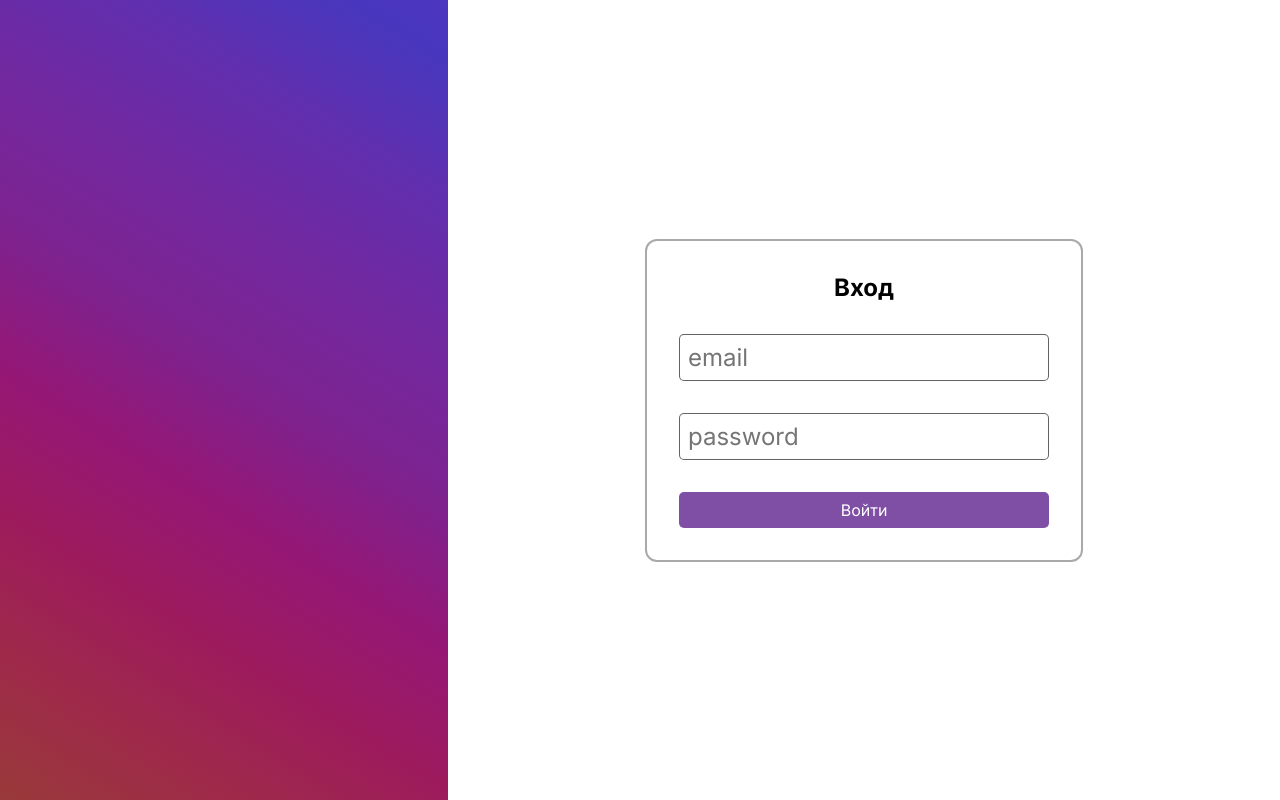
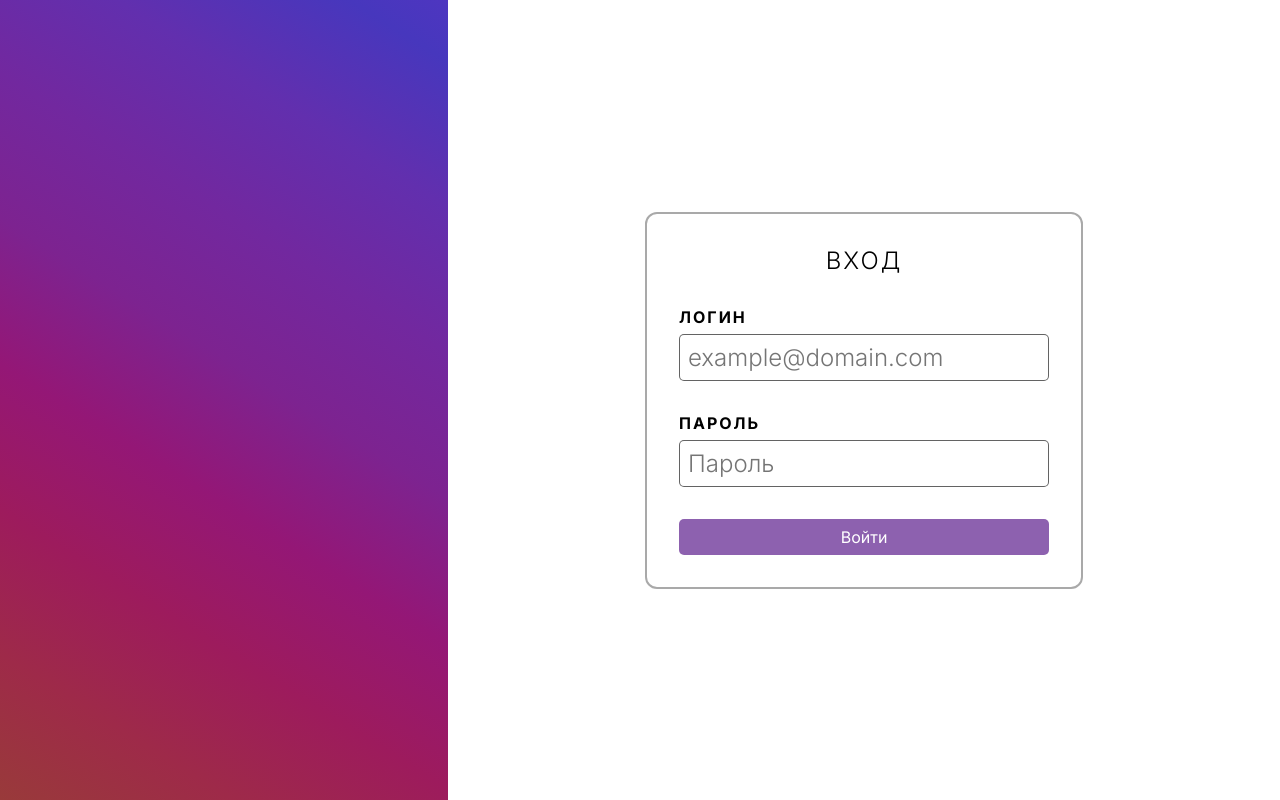
Before and after one commit to Zmrts/cook, a React (Create React App) app: page /login in a window 1280 px wide. Built offline with nearby package versions, Linux system fonts and the light colour scheme; no server answers.

Commit message:
try/catch errors

```diff
--- a/src/App.jsx
+++ b/src/App.jsx
@@ -18,9 +18,7 @@ function App() {
 
 
 
-  if (loading || load) {
-    return <Loader />;
-  }
+
   return (
     <loadContext.Provider value={{
       load,
@@ -28,6 +26,7 @@ function App() {
       user,
     }}>
       <div className="App">
+        {(loading || load) && <Loader />}
         <AppRouter />
       </div>
     </loadContext.Provider>
--- a/src/Components/Form.jsx
+++ b/src/Components/Form.jsx
@@ -4,11 +4,10 @@ function Form(props) {
     const {title, buttonTitle, handleClick} = props;
     const [email, setEmail] = useState('');
     const [password, setPassword] = useState('');
-    const [name, setName] = useState('');
     const [focusedInput, setFocusedInput] = useState(null);
 
     const focusedStyles = {
-        boxShadow: '-2px 2px 25px 1px rgba(172, 29, 156, 0.59)',
+        boxShadow: '0px 0px 10px 2px rgba(172, 29, 156, 0.2) inset',
         border: '1px solid #881CDA'
     }
 
@@ -20,10 +19,9 @@ function Form(props) {
         setFocusedInput(null);
     }
     const handleSubmit = async () => {
-      await  handleClick(email, password, name);
+      await  handleClick(email, password);
         setEmail('');
         setPassword('');
-        setName('');
     }
 
     const handleKeyDown = (evt) => {
@@ -35,6 +33,7 @@ function Form(props) {
     return (
         <div className="form">
             {buttonTitle && <h2 style={{alignSelf:'center'}}>{title}</h2>}
+            <p>логин</p>
             <input
             type="email"
             value={email}
@@ -43,7 +42,8 @@ function Form(props) {
             onBlur={handleBlur}
             style={(focusedInput === 'email') ? focusedStyles :{}}
             onKeyDown={handleKeyDown}
-            placeholder="email" />
+            placeholder="example@domain.com" />
+            <p>пароль</p>
             <input
             onFocus={() => handleFocus('password')}
             onBlur={handleBlur}
@@ -52,9 +52,13 @@ function Form(props) {
             onChange={(evt) => setPassword(evt.target.value)}
             style={(focusedInput === 'password') ? focusedStyles :{}}
             onKeyDown={handleKeyDown}
-            placeholder="password" />
+            placeholder="Пароль" />
 
-            <button ч onClick={handleSubmit}>{buttonTitle}</button>
+            <button onClick={
+                (evt) => {
+                evt.preventDefault();
+                handleSubmit();
+            }}>{buttonTitle}</button>
         </div>
     )
 }
--- a/src/Components/Loader.jsx
+++ b/src/Components/Loader.jsx
@@ -1,7 +1,9 @@
 
 function Loader() {
 
-    return <span class="loader"></span>
+    return <div style={{display:'flex', zIndex:'10'}} className="overlay">
+         <span class="loader"></span>
+    </div>
 }
 
 export {Loader}
--- a/src/Components/Login.jsx
+++ b/src/Components/Login.jsx
@@ -13,17 +13,38 @@ function Login() {
       const { user } = await signInWithEmailAndPassword(auth, email, password);
       setLoad(false);
     } catch (err) {
-      console.log("ОШИБКА", err);
+      switch (err.code) {
+        case "auth/invalid-email":
+          alert("Некорректный формат электронной почты");
+          break;
+        case "auth/invalid-login-credentials":
+          alert("Неправильный логин и/или пароль. Пользователь не найден");
+          break;
+        case "auth/wrong-password":
+          alert("Неверный пароль");
+          break;
+        case "auth/email-already-in-use":
+          alert("Указанный email-адрес уже существует");
+          break;
+        case "auth/network-request-failed":
+          alert("Ошибка сети. Не удалось выполнить запрос к серверу.");
+          break;
+        case "auth/weak-password":
+          alert("Слишком слабый пароль.");
+          break;
+
+        default:
+          console.log(err.code)
+          break;
+      }
     }
   };
 
   return (
     <div className="login">
-      <Form title="Вход" buttonTitle='Войти' handleClick={handleLogin} />
+      <Form title="Вход" buttonTitle="Войти" handleClick={handleLogin} />
     </div>
   );
-
-
 }
 
 export { Login };
--- a/src/index.css
+++ b/src/index.css
@@ -160,7 +160,7 @@ justify-content: center;
 }
 
 .loader {
-  color: #fff;
+  color: #5e2f6d;
   font-family: Consolas, Menlo, Monaco, monospace;
   font-weight: bold;
   font-size: 78px;
@@ -198,6 +198,8 @@ justify-content: center;
   width: 100%;
   height: 100%;
   background-color: rgba(92, 76, 76, 0.253);
+  top: 0;
+  left:0;
 }
 
 .modal {
@@ -320,9 +322,21 @@ justify-content: center;
   border: 2px solid rgba(128, 128, 128, 0.678);
   border-radius: 12px;
 }
+.form > h2 {
+  font-weight: 300;
+  text-transform: uppercase;
+  letter-spacing: 2px;
+}
 
-.form > *:not(button) {
+.form > *:not(button)  {
   margin-bottom: 2rem;
+}
+.form > p {
+  font-weight: 700;
+  text-transform: uppercase;
+  margin-bottom: 7px;
+  letter-spacing: 2px;
+
 }
 .form input {
   border-radius: 5px;
@@ -330,19 +344,31 @@ justify-content: center;
   font-size: 1.5rem;
   padding: 0.5rem;
   transition: box-shadow 0.3s ease;
+  font-weight: 300;
 }
 
 
 .form button {
-  background-color: #59198b;
+  background-color: #5a198baf;
   border-radius: 5px;
   font-size: 1rem;
   padding: 0.5rem 1rem;
   color: #fff;
-  opacity: 0.77;
-  transition: box-shadow 0.3s ease, opacity 0.3s ease;
+
+  transition: box-shadow 0.3s ease, background-color 0.3s ease;
 }
 .form button:hover {
   box-shadow: -2px 2px 15px 1px rgba(80, 34, 79, 0.59);
-  opacity: 1;
+  background-color: #59198b;
 }
+
+
+/* TEMP */
+.home {
+  position: relative;
+  padding: 10%;
+  width: 100%;
+  height: 100%;
+  display: flex;
+  flex-direction: column;
+}
--- a/src/pages/HomePage.jsx
+++ b/src/pages/HomePage.jsx
@@ -51,7 +51,7 @@ const openModal = () => {
 
 
   return (
-    <>
+    <div className="home">
       <Modal users={users} />
       <Header />
       <CooksRating />
@@ -60,7 +60,9 @@ const openModal = () => {
       <button onClick={openModal}>Оценить пользователя</button>
 
       </div>
-    </>
+    </div>
+
+
   );
 }
 
```
